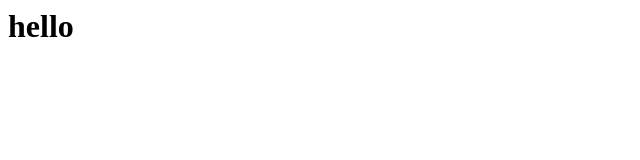
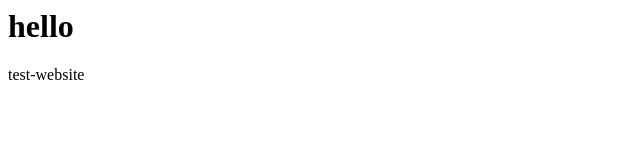
Before and after one commit to keekdem/Test, a plain HTML site: page index.html in a window 1280 px wide. Shown: the full height of the page, 0-640 px from the left. Drawn offline with Linux system fonts and the light colour scheme.

Commit message:
add header

```diff
--- a/index.html
+++ b/index.html
@@ -1 +1,4 @@
 <h1>hello</h1>
+<header>
+test-website
+<header/>
```
